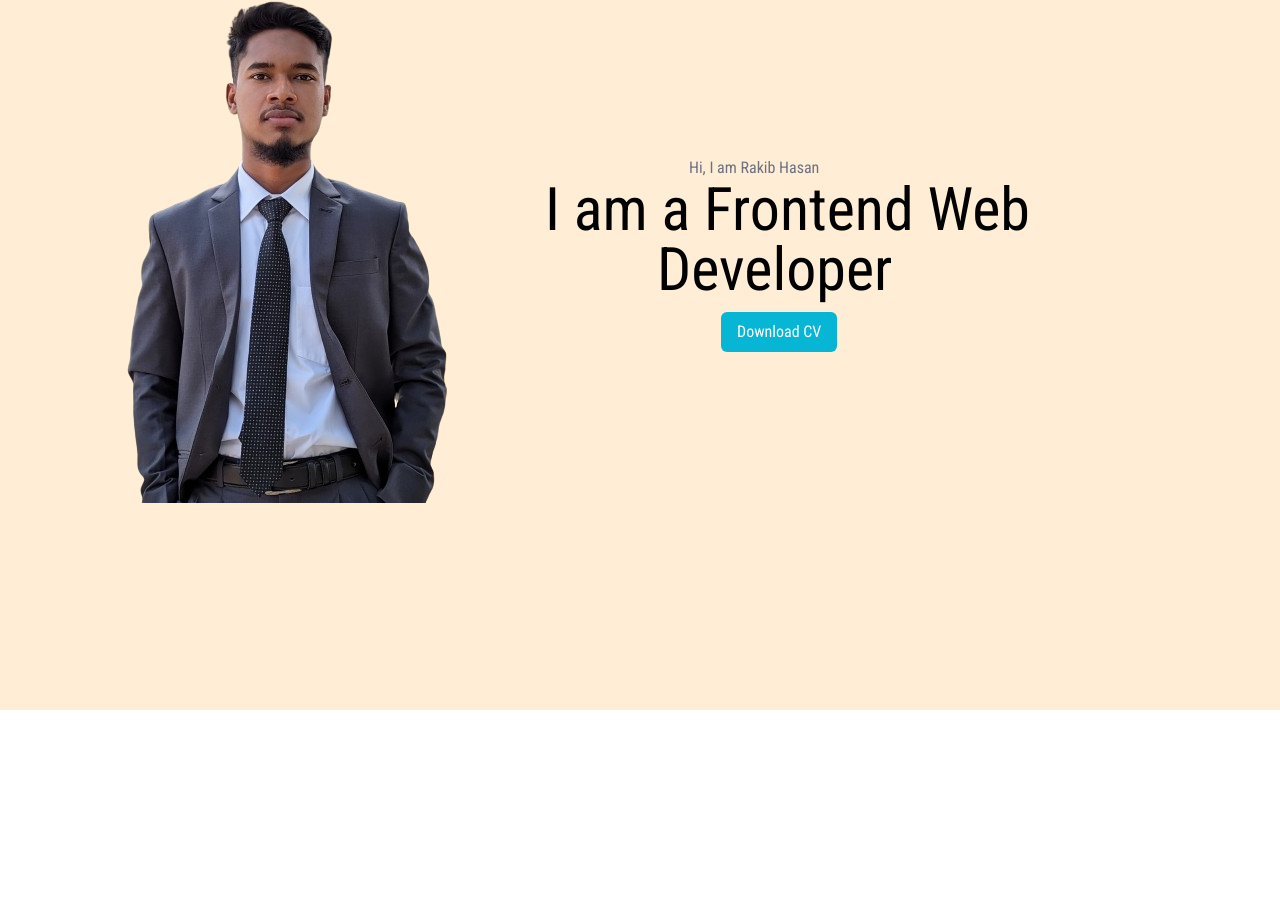
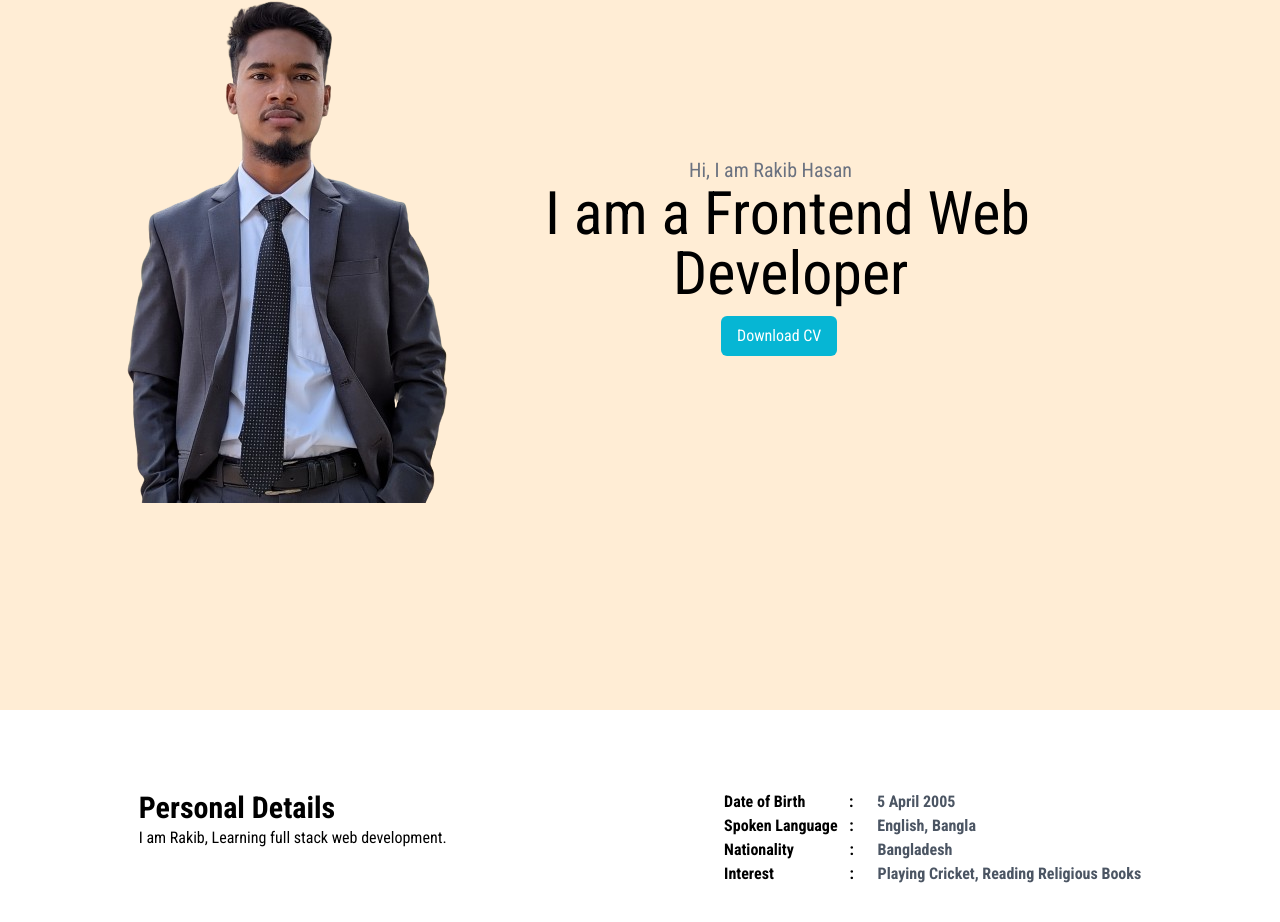
Before and after one commit to 001Rakib/Portfolio, a React (Vite) app: page / in a window 1280 px wide. Shown: the part 90-1012 px from the top of the page. Before the commit the page ends 800 px from the top, so only its background shows below. Built offline with nearby package versions, Linux system fonts and the light colour scheme.

Commit message:
added personal details section

```diff
--- a/src/components/HomePhoto/Carosel.jsx
+++ b/src/components/HomePhoto/Carosel.jsx
@@ -7,14 +7,13 @@ const Carosel = () => {
         <img className="" src={Image} alt="" />
       </div>
       <div className="font-roboto-condense mt-[15%] pl-8">
-        <h1 className="text-gray-500 ml-36">Hi, I am Rakib Hasan</h1>
+        <h1 className="text-gray-500 ml-36 text-xl">Hi, I am Rakib Hasan</h1>
         <div>
           <h1 className="text-6xl">
             I am a <Typewriter words={["Frontend Web"]} loop />
           </h1>
         </div>
-        <h1 className="text-6xl ml-28">Developer</h1>
-
+        <h1 className="text-6xl ml-32">Developer</h1>
         <button className="text-white bg-cyan-500 px-4 py-2 rounded-md mt-3 ml-44">
           Download CV
         </button>
--- /dev/null
+++ b/src/components/about/PersonalDetails.jsx
@@ -0,0 +1,36 @@
+const PersonalDetails = () => {
+  return (
+    <div className="max-w-screen-xl mx-auto my-20 flex justify-around">
+      <div className="font-roboto-condense">
+        <h1 className="text-3xl font-bold">Personal Details</h1>
+        <p>I am Rakib, Learning full stack web development.</p>
+      </div>
+      <div className="font-roboto-condense">
+        <p>
+          <span className="font-bold pr-10">Date of Birth </span>
+          <span className="font-bold">:</span>{" "}
+          <span className="font-bold text-gray-600 pl-5">5 April 2005</span>
+        </p>
+        <p>
+          <span className="font-bold pr-2">Spoken Language </span>
+          <span className="font-bold">:</span>{" "}
+          <span className="font-bold text-gray-600 pl-5">English, Bangla</span>
+        </p>
+        <p>
+          <span className="font-bold pr-[52px]">Nationality </span>
+          <span className="font-bold">:</span>{" "}
+          <span className="font-bold text-gray-600 pl-5">Bangladesh</span>
+        </p>
+        <p>
+          <span className="font-bold pr-[72px]">Interest </span>
+          <span className="font-bold">:</span>{" "}
+          <span className="font-bold text-gray-600 pl-5">
+            Playing Cricket, Reading Religious Books
+          </span>
+        </p>
+      </div>
+    </div>
+  );
+};
+
+export default PersonalDetails;
--- a/src/pages/Home/Home.jsx
+++ b/src/pages/Home/Home.jsx
@@ -1,11 +1,15 @@
 import Carosel from "../../components/HomePhoto/Carosel";
+import PersonalDetails from "../../components/about/PersonalDetails";
 import Navbar from "../../components/navbar/Navbar";
 
 const Home = () => {
   return (
-    <div className="bg-orange-100 h-[100vh]">
-      <Navbar></Navbar>
-      <Carosel></Carosel>
+    <div>
+      <div className="bg-orange-100 h-[100vh]">
+        <Navbar></Navbar>
+        <Carosel></Carosel>
+      </div>
+      <PersonalDetails></PersonalDetails>
     </div>
   );
 };
```
